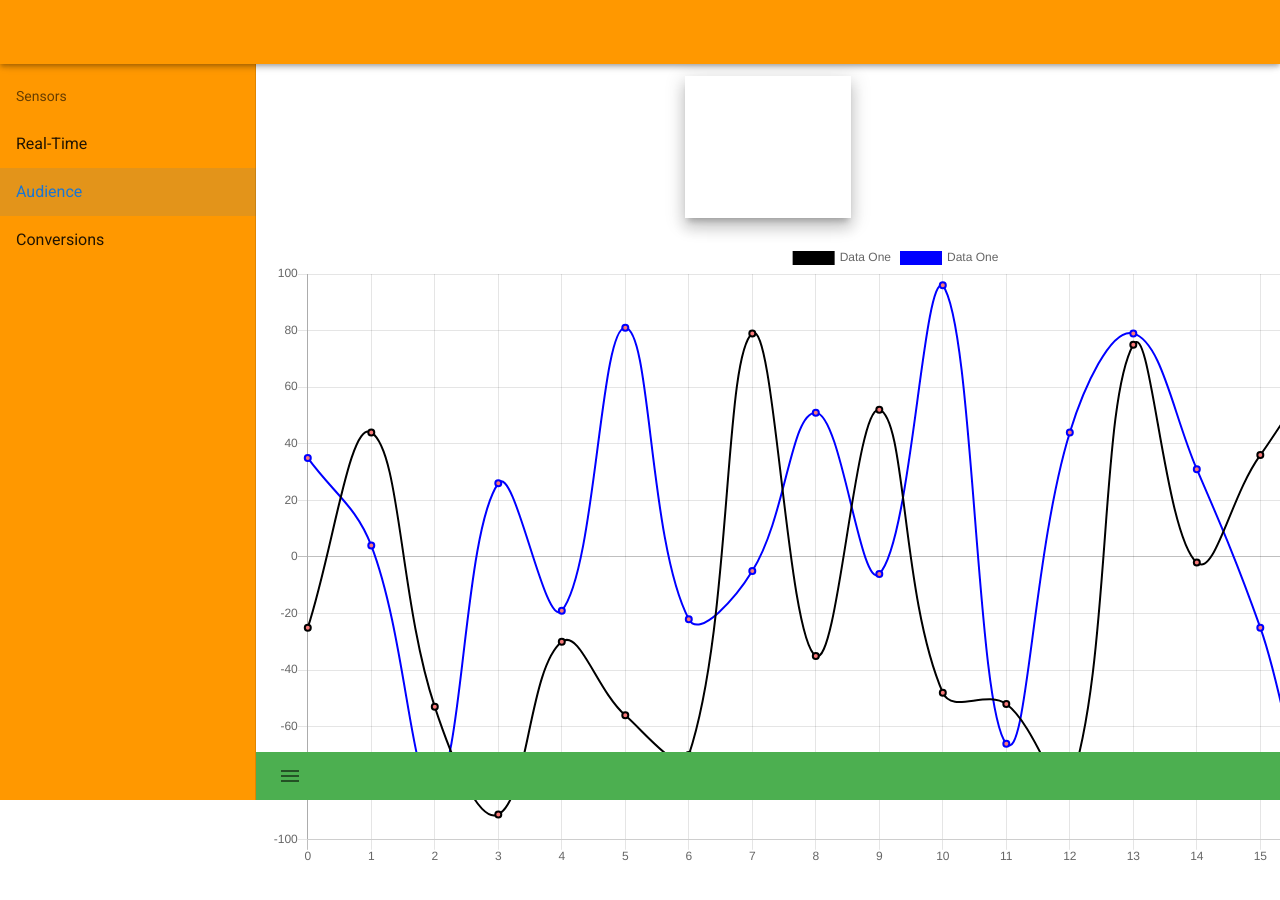
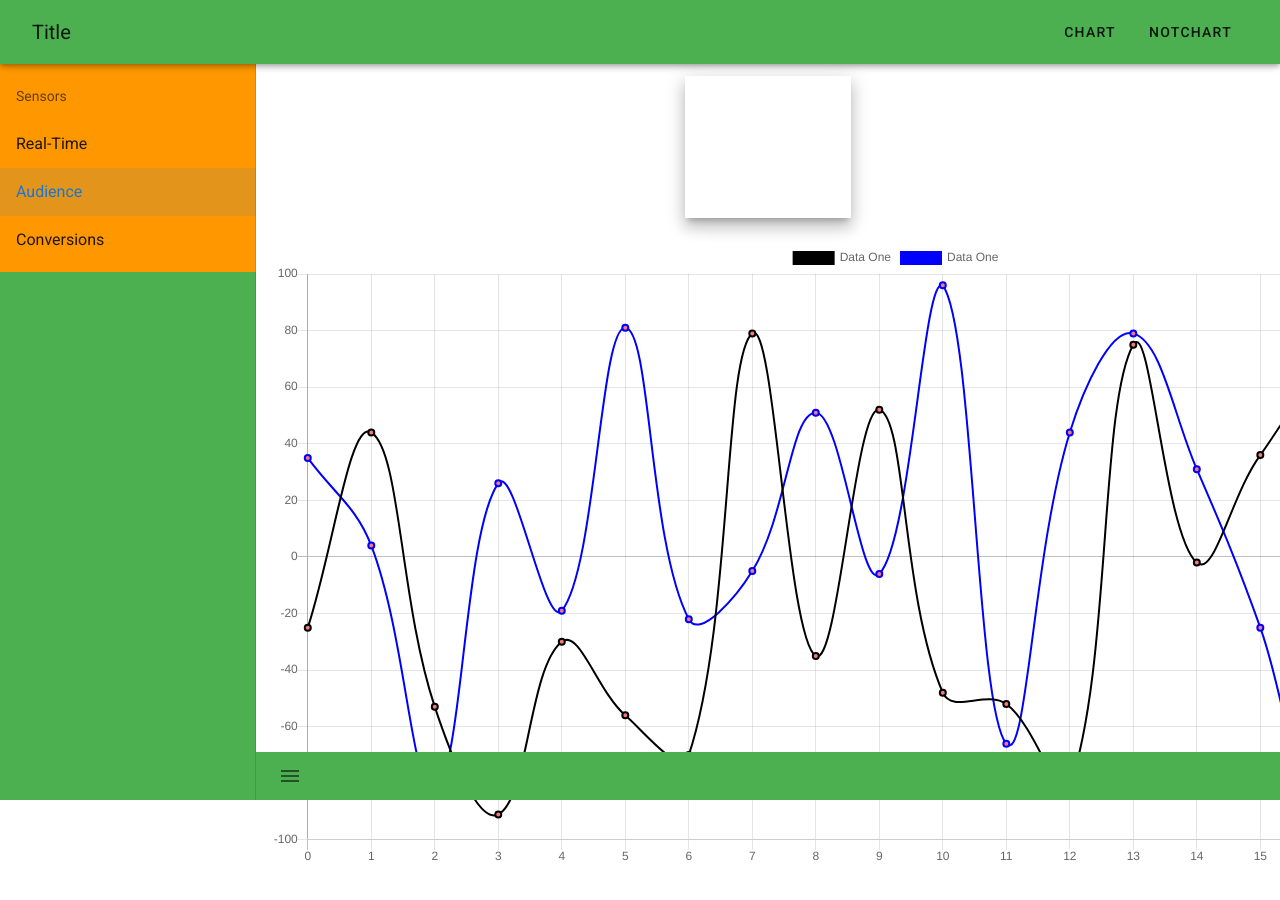
Before and after one commit to FDV1161/front_temperature, a Vue app: page / in a window 1280 px wide. Shown: the top 900 px of the page. Built offline with nearby package versions, Linux system fonts and the light colour scheme.

Commit message:
добавлены кнопки в navbar

```diff
--- a/src/App.vue
+++ b/src/App.vue
@@ -1,15 +1,16 @@
 <template>
   <v-app>
-    <v-app-bar
+    <!-- <v-app-bar
       app
       color=orange
       clipped-left
-    />
+    /> -->
+    <AppBar :color=app_settings.app_color />
 
     <v-navigation-drawer
       app
       clipped
-      color=orange
+      :color=app_settings.app_color
     >
 
     <List />
@@ -73,6 +74,7 @@
 // import HelloWorld from './components/HelloWorld';
 import MyChart from "@/components/chart.vue"
 import List from "@/components/list.vue"
+import AppBar from "@/components/AppBar.vue"
 
 export default {
   name: 'App',
@@ -82,11 +84,15 @@ export default {
   components: {
     // HelloWorld,
     MyChart,
-    List
+    List,
+    AppBar
   },
 
   data: () => ({
     //
+    app_settings: {
+      app_color: "green",
+    }
   }),
 };
 </script>
--- /dev/null
+++ b/src/components/AppBar.vue
@@ -0,0 +1,23 @@
+<template>
+  <v-app-bar app :color="color" clipped-left>
+    <v-toolbar flat :color="color">
+      <v-toolbar-title>Title</v-toolbar-title>
+      <v-spacer></v-spacer>
+      <v-toolbar-items>
+        <v-btn text> Chart </v-btn>
+        <v-btn text> NotChart </v-btn>
+      </v-toolbar-items>
+    </v-toolbar>
+  </v-app-bar>
+</template>
+
+
+<script>
+export default {
+  props: ["color"],
+};
+</script>
+
+
+<style scoped>
+</style>
--- a/src/components/chart.vue
+++ b/src/components/chart.vue
@@ -10,8 +10,8 @@
 import { Line } from 'vue-chartjs'
 
 let one_data = [-25, 44, -53, -91, -30, -56, -70, 79, -35, 52, -48, -52, -81, 75, -2, 36, 59, -57, 27, 21];
-let timerId = setInterval(() => one_data.push( Math.random() * (100 + 100) - 100), 1000);
-setTimeout(() => { clearInterval(timerId); alert('stop'); }, 20000);
+// let timerId = setInterval(() => one_data.push( Math.random() * (100 + 100) - 100), 1000);
+// setTimeout(() => { clearInterval(timerId); alert('stop'); }, 20000);
 // [-25, 44, -53, -91, -30, -56, -70, 79, -35, 52, -48, -52, -81, 75, -2, 36, 59, -57, 27, 21]
 
 export default {
```
Also changed, not shown: src/components/App-copy2.vue (+16 -0 lines).
